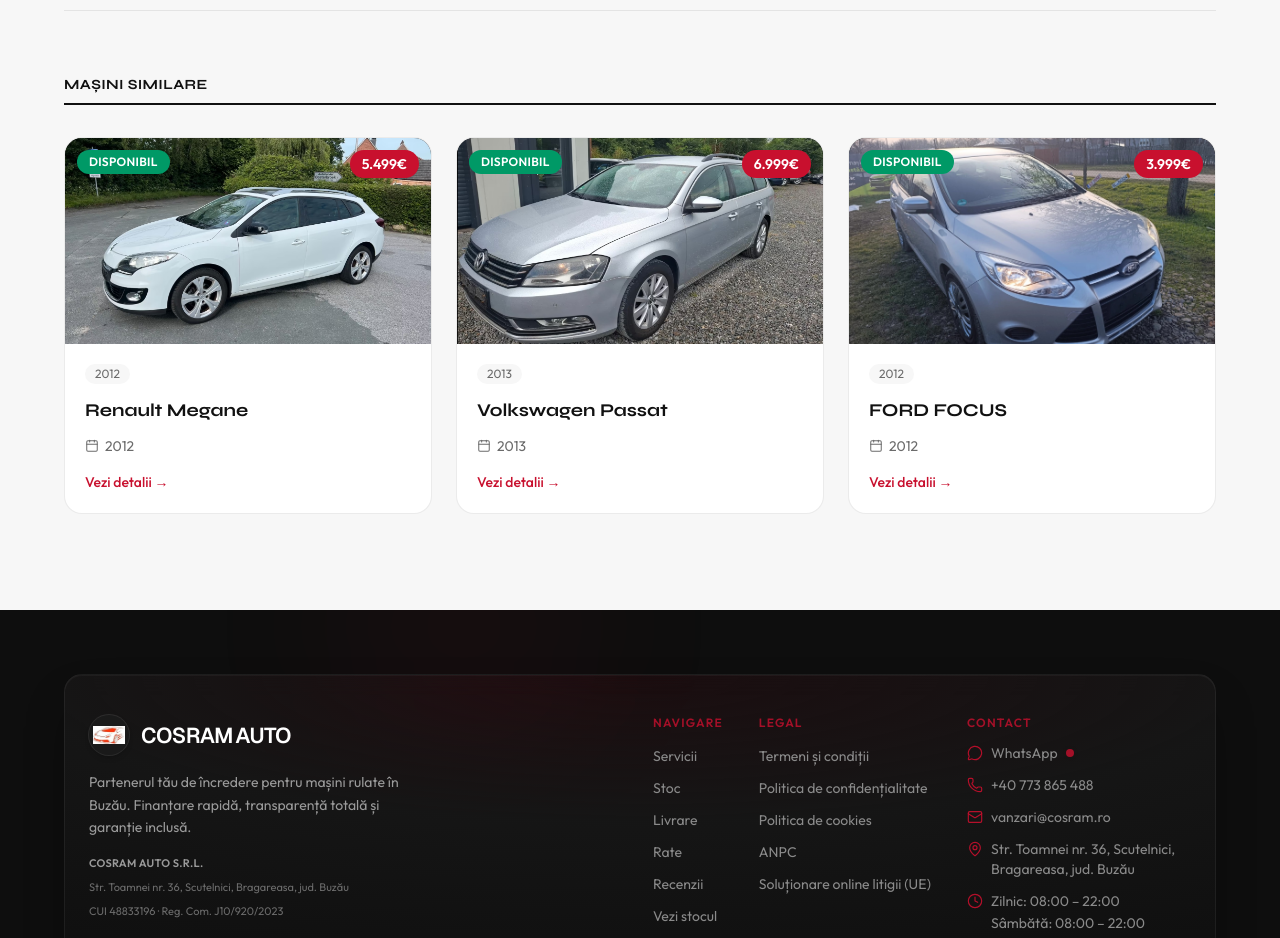
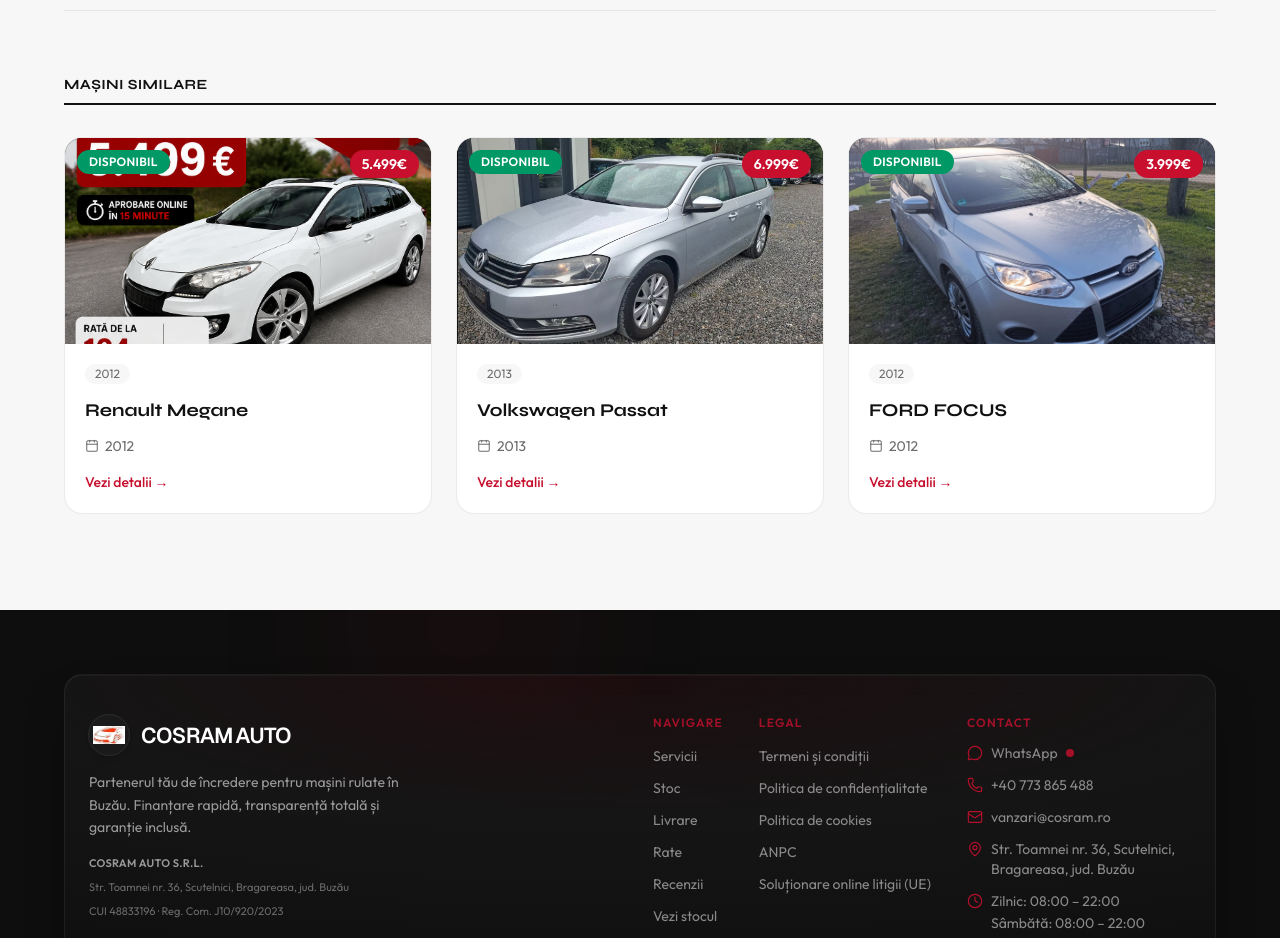
Before and after one commit to backstagelevelone-crypto/cosram-auto, a Next.js app in the folder cosram-auto-main/: page /masini/Audi-A4-B7-Avant in a window 1280 px wide. Shown: the part 1080-2018 px from the top of the page. Built offline with nearby package versions, Linux system fonts and the light colour scheme; no server answers.

Commit message:
Update masini.ts

```diff
--- a/cosram-auto-main/src/data/masini.ts
+++ b/cosram-auto-main/src/data/masini.ts
@@ -46,7 +46,7 @@ export const masini: Masina[] = [
     "evaluareTehnica": "Această mașină a trecut prin verificarea noastră tehnică și este complet pregătită de drum. Te poți urca la volan cu încredere — fără reparații ascunse, fără surprize. Doar formalitățile de înmatriculare te mai despart de prima ta cursă",
     "disponibil": "Disponibil",
     "galerie": [
-      "/images/masini/Renaultmegane2012/1.jpg",
+      "/images/masini/Renaultmegane2012/1.png",
       "/images/masini/Renaultmegane2012/2.jpg",
       "/images/masini/Renaultmegane2012/3.jpg",
       "/images/masini/Renaultmegane2012/4.jpg",
```
